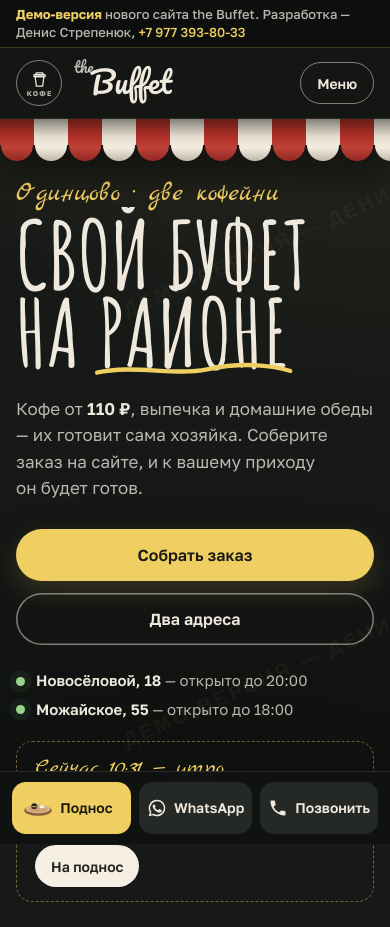
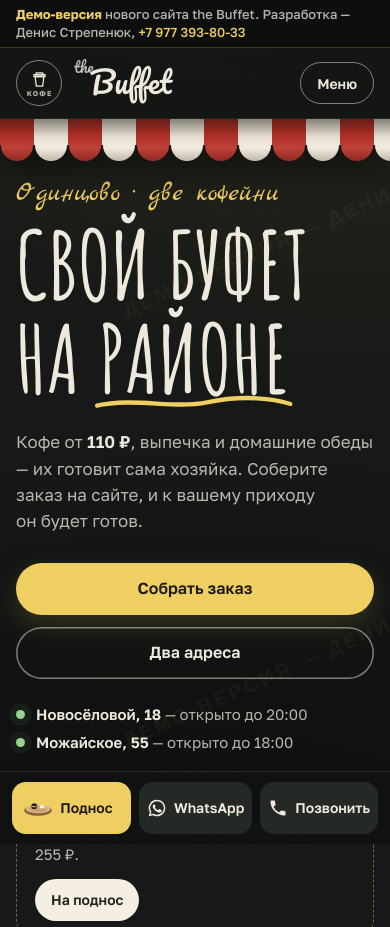
Before and after one commit to mafssadd/the-buffet, a plain HTML site: page index.html in a window 390 px wide. Shown: the top 927 px of the page. Drawn offline with Linux system fonts and the light colour scheme.

Commit message:
Fix clipped breve on Й in hero title, roomier heading lines, bigger tablet title

```diff
--- a/index.html
+++ b/index.html
@@ -134,16 +134,17 @@ h1,h2,h3{margin:0;font-weight:700}
 .hero{position:relative;padding:clamp(18px,4vw,48px) 0 clamp(70px,9vw,120px);overflow:hidden}
 .hero__grid{display:grid;grid-template-columns:minmax(0,1.06fr) minmax(0,.94fr);gap:clamp(28px,5vw,80px);align-items:center}
 .eyebrow{margin:0 0 6px;font:400 27px/1.1 var(--f-hand);color:var(--yellow)}
-.hero__title{font:700 clamp(76px,10.6vw,150px)/.84 var(--f-chalk);letter-spacing:.005em;text-transform:uppercase}
+.hero__title{margin-top:.1em;font:700 clamp(76px,10.6vw,150px)/1 var(--f-chalk);letter-spacing:.005em;text-transform:uppercase}
 .hero__title span{display:block}
 .hero__title .ul{position:relative;display:inline-block}
 .hero__title .ul svg{position:absolute;left:-2%;right:-2%;bottom:-.08em;width:104%;height:.22em;overflow:visible}
 .hero__title .ul path{fill:none;stroke:var(--yellow);stroke-width:5;stroke-linecap:round;stroke-dasharray:700;stroke-dashoffset:0}
-.js .hero__title>span{clip-path:inset(-10% 100% -20% 0);animation:write 1s cubic-bezier(.5,.1,.3,1) forwards}
+.js .hero__title>span{clip-path:inset(-70% 100% -45% -8%);animation:write 1s cubic-bezier(.5,.1,.3,1) forwards}
+.js .hero__title>span.is-done{animation:none;clip-path:none}
 .js .hero__title>span:nth-child(1){animation-delay:.35s}
 .js .hero__title>span:nth-child(2){animation-delay:1.05s}
 .js .hero__title .ul path{stroke-dashoffset:700;animation:draw .8s 1.9s ease forwards}
-@keyframes write{to{clip-path:inset(-10% -4% -20% 0)}}
+@keyframes write{to{clip-path:inset(-70% -10% -45% -8%)}}
 @keyframes draw{to{stroke-dashoffset:0}}
 .hero__lead{max-width:560px;margin:24px 0 0;font-size:19px;color:var(--chalk-2)}
 .hero__lead b{color:var(--chalk);font-weight:600}
@@ -227,7 +228,7 @@ h1,h2,h3{margin:0;font-weight:700}
 .sec--tight{padding-top:clamp(40px,6vw,70px)}
 .shelf-label{display:inline-flex;align-items:center;gap:10px;margin:0 0 14px;font:600 13px/1 var(--f-text);letter-spacing:.14em;text-transform:uppercase;color:var(--yellow)}
 .shelf-label::before{content:"";width:28px;height:2px;background:currentColor;border-radius:2px}
-.h2{font:700 clamp(50px,6.6vw,92px)/.92 var(--f-chalk);letter-spacing:.01em}
+.h2{font:700 clamp(50px,6.6vw,92px)/1 var(--f-chalk);letter-spacing:.01em}
 .sec__lead{max-width:660px;margin-top:18px;font-size:18px;color:var(--chalk-2)}
 .sec__head{position:relative}
 .sec__head .owner-note{margin-top:24px}
@@ -534,6 +535,7 @@ dialog{color:inherit}
   .site-header>.wrap>.owner-toggle{display:none}
   .menu-btn{display:inline-flex;align-items:center}
   .hero__grid{grid-template-columns:1fr}
+  .hero__title{font-size:clamp(76px,14vw,128px)}
   .cabinet{margin-top:10px}
   .coffee__grid,.iou__grid,.notes__grid{grid-template-columns:1fr}
   .brew{position:relative;top:auto}
@@ -1274,6 +1276,13 @@ dialog{color:inherit}
     $$('[data-wa]').forEach(function(a){ var t = TEXT[a.getAttribute('data-wa')]; if (t) a.href = waLink(t[0], t[1]); });
   });
 
+  /* ---------- заголовок «пишется мелом»: после анимации снимаем обрезку, иначе режется значок над «Й» ---------- */
+  safe('title', function(){
+    $$('.hero__title > span').forEach(function(s){
+      s.addEventListener('animationend', function(e){ if (e.target === s) s.classList.add('is-done'); });
+    });
+  });
+
   /* ---------- шапка ---------- */
   safe('header', function(){
     var menuBtn = $('#menuBtn'), nav = $('#nav');
```
